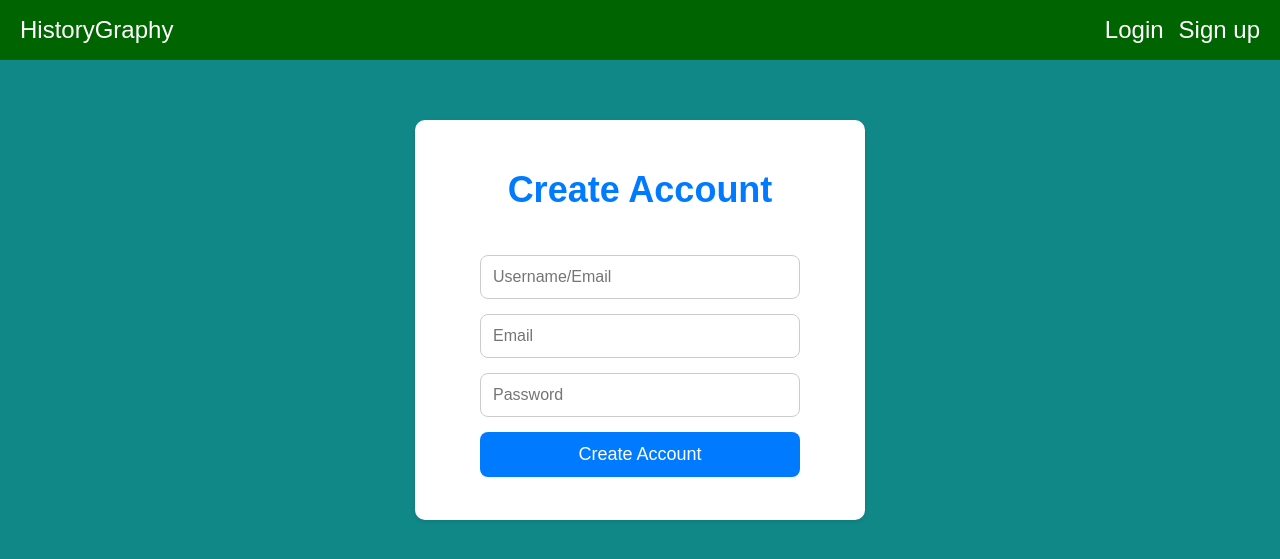
After one commit to joshfollmer/HistoryGraphy, a Django app: page /create-account/ in a window 1280 px wide. The commit adds this page. Shown: the top 559 px of the page. Run offline with Django 5.2, Linux system fonts and the light colour scheme.

Commit message:
added login and account create pages

```diff
--- /dev/null
+++ b/assets/myapp/static/myapp/login.css
@@ -0,0 +1,83 @@
+/* Apply background color to the entire page */
+
+
+body {
+    background-color: rgba(0, 128, 128, 0.932); /* Change this to the desired background color for the whole page */
+}
+
+/* Style the login container (if needed) */
+.login-container {
+    display: flex;
+    flex-direction: column;
+    align-items: center;
+    gap: 20px;
+    padding: 20px; /* Optional: Padding for container */
+    background-color: white; /* Set background color for the login form */
+    box-shadow: 0 2px 4px rgba(0, 0, 0, 0.1); /* Optional: Add shadow to form */
+    border-radius: 10px; /* Optional: Rounded corners */
+    width: 100%; /* Adjust based on desired form width */
+    max-width: 400px; /* Optional: Limit max width of form */
+    min-height: 350px;
+    margin: 0 auto; /* Center the form horizontally */
+}
+
+/* Style the form inside the login container */
+.login-container form {
+    display: flex;
+    flex-direction: column;
+    gap: 20px;
+    width: 100%;
+    align-items: center;
+}
+
+/* Style the input fields */
+.login-container input[type="text"],
+.login-container input[type="password"] {
+    width: 80%; /* Adjust the input width */
+    padding: 12px; /* Add more padding for a better look */
+    box-sizing: border-box;
+    border: 1px solid #ccc; /* Light border for input fields */
+    border-radius: 8px; /* Rounded corners */
+    font-size: 16px; /* Make the text a bit larger */
+    transition: all 0.3s ease; /* Smooth transition for focus */
+}
+
+/* Style the input fields when focused */
+.login-container input[type="text"]:focus,
+.login-container input[type="password"]:focus {
+    border-color: #007bff; /* Change border color on focus */
+    outline: none; /* Remove default outline */
+    box-shadow: 0 0 8px rgba(0, 123, 255, 0.4); /* Add glow effect */
+}
+
+/* Style the submit button */
+.login-container input[type="submit"] {
+    width: 80%; /* Adjust the button width */
+    padding: 12px; /* Same padding as input fields */
+    box-sizing: border-box;
+    border: none; /* Remove default border */
+    background-color: #007bff; /* Button background color */
+    color: white; /* Text color */
+    font-size: 18px; /* Larger font size */
+    border-radius: 8px; /* Rounded corners */
+    cursor: pointer; /* Change cursor to pointer */
+    transition: background-color 0.3s ease, transform 0.3s ease; /* Smooth transition */
+}
+
+/* Hover effect for the submit button */
+.login-container input[type="submit"]:hover {
+    background-color: #0056b3; /* Darker blue on hover */
+    transform: translateY(-2px); /* Slight lift effect */
+}
+
+/* Optional: Add spacing around the form elements */
+.login-container form {
+    display: flex;
+    flex-direction: column;
+    gap: 15px; /* Space between form elements */
+}
+
+/* Optional: Add some padding inside the form */
+.login-container {
+    padding: 25px;
+}
--- a/assets/myapp/static/myapp/styles.css
+++ b/assets/myapp/static/myapp/styles.css
@@ -1,12 +1,21 @@
 /* Global Styles - shared across all pages */
 
+
+main {
+    padding: 40px;
+}
 /* Set body font, color, and background */
 body {
     font-family: Arial, sans-serif;
     color: #333;
     background-color: #f4f4f4;
-    margin: 0;
-    padding: 0;
+    margin-top: 40px;
+    padding-top: 40px;
+}
+
+header {
+    padding-top: 0;
+    margin-top: 0;
 }
 
 /* Header Styles */
@@ -14,7 +23,6 @@ h1 {
     color: #007bff;
     font-size: 36px;
     text-align: center;
-    margin-top: 20px;
 }
 
 /* Main content area styling */
@@ -39,18 +47,26 @@ p {
     margin-bottom: 20px;
 }
 
-/* Navbar Styles */
+/* Navbar styles */
 nav {
-    background-color: #333; /* Dark background for contrast */
-    padding: 20px;
+    background-color: darkgreen; /* Dark background for contrast */
+    margin: 0;
+    padding: 0;
     display: flex; /* Use flexbox to align items */
     justify-content: space-between; /* Separate items on left and right */
     align-items: center; /* Vertically center items */
+    position: fixed; /* Fixed positioning to make it stay at the top */
+    top: 0; /* Align it to the top */
+    left: 0; /* Ensure it stretches across the full width */
+    z-index: 1000; /* Ensure it's above other content */
+    width: 100%; /* Ensure it spans the full width */
+    height: 60px; /* Explicit height for the navbar */
 }
 
+/* Navbar links and list styles */
 nav ul {
     list-style-type: none; /* Remove default bullet points */
-    margin: 0;
+    margin: 20px;
     padding: 0;
     display: flex; /* Display items in a row */
     gap: 15px; /* Add space between items */
@@ -61,11 +77,13 @@ nav .right {
     margin-left: auto; /* Push it to the far right */
 }
 
+/* Navbar links */
 nav ul li a {
     text-decoration: none; /* Remove underline from links */
     color: white; /* White text for contrast */
     font-size: 24px; /* Font size for readability */
     transition: color 0.3s; /* Smooth color transition for hover effect */
+    line-height: 60px;
 }
 
 nav ul li a:hover {
--- a/assets/myapp/templates/base.html
+++ b/assets/myapp/templates/base.html
@@ -18,6 +18,8 @@
             </ul>
             <ul class="right">
                 <li><a href="/login/">Login</a></li>
+                <li><a href="/create-account/">Sign up</a></li>
+
             </ul>
         </nav>
     </header>
--- /dev/null
+++ b/assets/myapp/templates/create-account.html
@@ -0,0 +1,26 @@
+{% extends 'base.html' %}
+{% load static %}
+
+
+
+
+{% block extra_css %}
+    <link rel="stylesheet" href="{% static 'myapp/styles.css' %}">
+    <link rel="stylesheet" href="{% static 'myapp/login.css' %}">
+{% endblock %}
+
+{% block content %}
+    <body>
+    <div class="login-container">
+            <h1>Create Account</h1>
+            <form action="/login/" method="post">
+                {% csrf_token %}
+                <input type="text" name="username" placeholder="Username/Email">
+                <input type="text" name="username" placeholder="Email">
+                <input type="password" name="password" placeholder="Password">
+                <input type="submit" value="Create Account">
+
+    </div>
+    </body>
+
+{% endblock %}
--- a/assets/myapp/urls.py
+++ b/assets/myapp/urls.py
@@ -22,6 +22,9 @@ from django.conf import settings
 
 urlpatterns = [
     path('', views.home, name='home'),
+    path('login/', views.login, name='login'),
+    path('create-account/', views.create_account, name='create-account'),
+
 ]
 
 
--- a/assets/myapp/views.py
+++ b/assets/myapp/views.py
@@ -2,3 +2,9 @@ from django.shortcuts import render
 
 def home(request):
     return render(request, 'index.html')
+
+def login(request):
+    return render(request, 'login.html')
+
+def create_account(request):
+    return render(request, 'create-account.html')
```
Also changed, not shown: assets/myapp/static/myapp/index.css (+29 -3 lines), assets/myapp/templates/index.html (+7 -4 lines), assets/myapp/templates/login.html (added, +25 -0 lines).
